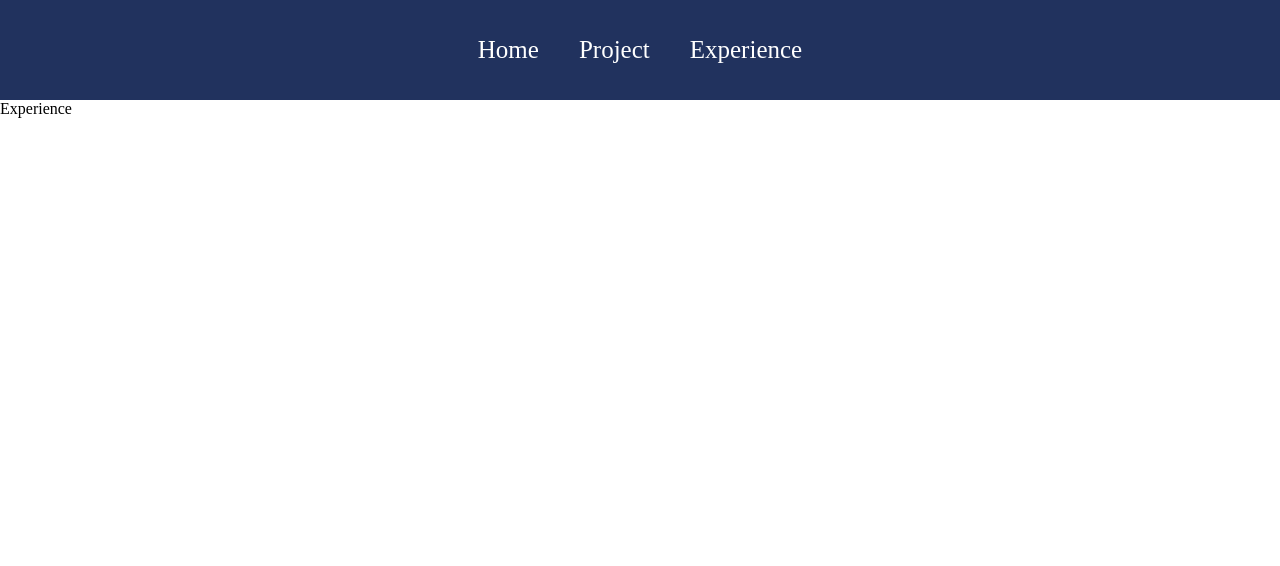
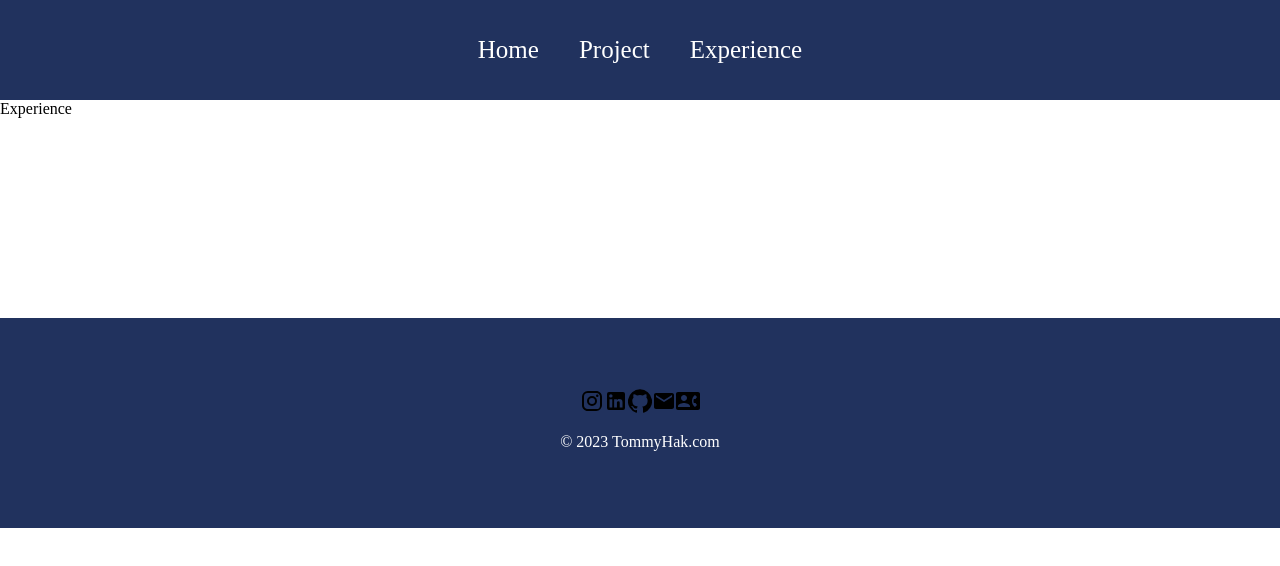
Before and after one commit to TommyHakGH/PersonalWebsite, a React (Create React App) app: page /experience in a window 1280 px wide. Shown: the top 566 px of the page. Built offline with nearby package versions, Linux system fonts and the light colour scheme.

Commit message:
added footer and footer icons for social media and contact. Also added footer css styles

```diff
--- a/src/App.js
+++ b/src/App.js
@@ -5,6 +5,7 @@
 import Projects from './pages/Projects';
 import Experience from './pages/Experience';
 import Navbar from "./components/Navbar";
+import Footer from "./components/Footer";
 
 function App() {
   return (
@@ -16,6 +17,7 @@
         <Route path="/projects" element={<Projects />} />
         <Route path="/experience" element={<Experience />} />
       </Routes>
+      <Footer />
     </Router>
   </div>
   );
--- /dev/null
+++ b/src/components/Footer.js
@@ -0,0 +1,24 @@
+import React from 'react'
+import InstagramIcon from "@material-ui/icons/Instagram";
+import LinkedInIcon from "@material-ui/icons/LinkedIn";
+import GitHubIcon from "@material-ui/icons/GitHub";
+import EmailIcon from '@material-ui/icons/Email';
+import ContactPhoneIcon from '@material-ui/icons/ContactPhone';
+import "../styles/Footer.css"
+
+function Footer() {
+  return (
+    <div className="footer">
+        <div className="SocialMedia/Contact">
+        <InstagramIcon />
+        <LinkedInIcon  />
+        <GitHubIcon />
+        <EmailIcon />
+        <ContactPhoneIcon />
+    </div>
+    <p> &copy; 2023 TommyHak.com </p>
+    </div>
+  )
+}
+
+export default Footer
--- /dev/null
+++ b/src/styles/Footer.css
@@ -0,0 +1,28 @@
+.footer {
+    width: 100%;
+    height: 200px;
+    background: #21325e;
+    display: flex;
+    justify-content: center;
+    align-items: center;
+    flex-direction: column;
+    padding-top: 10px;
+    margin-top: 200px;
+  }
+
+  .socialMedia svg {
+    color: white;
+    margin: 20px;
+    font-size: 70px;
+    cursor: pointer;
+  }
+
+  .footer p {
+    color: white;
+  }
+
+  @media only screen and (max-width: 600px) {
+    .footer svg {
+      font-size: 50px;
+    }
+  }
```
Also changed, not shown: 1 other file (tests, documents, lock files or other folders).
